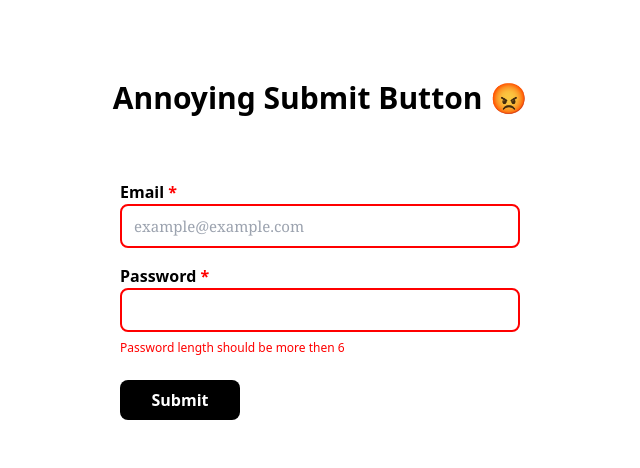
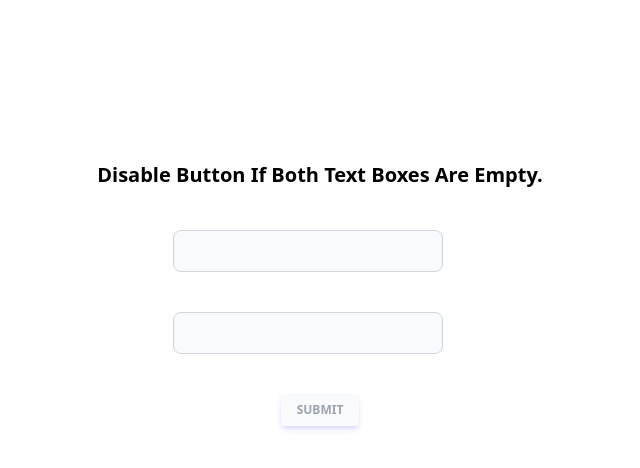
Before and after one commit to DevExplorerVaibhav/React-Practice, a React (Create React App) app: page / in a window 1280 px wide. Shown: the top 468 px of the page, without its empty margins (320-960 px from the left). Built offline with nearby package versions, Linux system fonts and the light colour scheme.

Commit message:
disable button if both textboxes are empty otherwise show sum of numbers

```diff
--- a/src/App.js
+++ b/src/App.js
@@ -1,12 +1,14 @@
 
 //import DisableButton from "./Projects/DisableButton";
-import AnnoyingButton from "./Projects/AnnoyingButton";
+//import AnnoyingButton from "./Projects/AnnoyingButton";
+import AdditionButton from "./Projects/AdditionButton";
 function App() {
 
   return (
    <>
 {/*<DisableButton/>*/}
-<AnnoyingButton/>
+{/*<AnnoyingButton/>*/}
+<AdditionButton/>
    </>
   );
 }
--- /dev/null
+++ b/src/Projects/AdditionButton.js
@@ -0,0 +1,39 @@
+import React,{useState} from 'react'
+
+function AdditionButton() {
+    const[text,setText]=useState({
+        input1: '',
+        input2: '',
+    });
+    const[sum,setSum]=useState("");
+    //handler function for changing value of text box
+    const handleChange=(event)=> {
+        setText((prevState) =>({
+            ...prevState,[event.target.name]:event.target.value
+        }));
+        console.log(text);
+       }
+     const handleAddition=() =>{
+           setSum(parseInt(text.input1) + parseInt(text.input2));
+     }
+  return (
+    <div>
+       <div className='flex flex-col justify-center items-center pt-40 gap-10 w-screen'>
+     <p className='font-bold text-[20px]'>Disable Button If Both Text Boxes Are Empty.</p>
+     {/*first input box */}
+      <input type="number" onChange={handleChange} name='input1' value={text.input1}
+     className='bg-gray-50 border border-gray-300 w-[270px] text-gray-900 text-sm rounded-lg p-2.5 outline-none mr-6'/>
+       {/*Second input box */}
+      <input type="number" onChange={handleChange} name='input2' value={text.input2}
+     className='bg-gray-50 border border-gray-300 w-[270px] text-gray-900 text-sm rounded-lg p-2.5 outline-none mr-6'/>
+      {/*Submit button*/}
+     <button disabled={text.input1 === '' || text.input2 === ''} onClick={handleAddition}
+     className='rounded bg-indigo-600 py-2 px-4 text-center align-middle font-sans text-xs font-bold uppercase text-white shadow-md shadow-indigo-500/20 transition-all hover:shadow-lg hover:shadow-indigo-500/40
+               disabled:bg-slate-50 disabled:text-gray-400'>Submit</button>
+               {(sum !=="")?(<p className='font-bold text-[20px]'>{`Sum of input values : ${sum}`}</p>): <p>&nbsp;</p>}
+     </div>
+     </div>
+  )
+}
+
+export default AdditionButton
--- a/src/Projects/AnnoyingButton.js
+++ b/src/Projects/AnnoyingButton.js
@@ -52,7 +52,7 @@ function AnnoyingButton() {
           {form.password.length <= 6? (<p>Password length should be more then 6</p>):<p>&nbsp;</p>}</div>
          </div>
         <div className={`flex ${(toggle)? 'justify-end': 'justify-start'}`}>
-        <button className={`text-white outline-none font-semibold w-[120px] rounded-lg px-2 py-2
+        <button className={`text-white outline-none font-semibold w-[120px]  rounded-lg px-2 py-2
         ${(form.password.length>6)? 'bg-[#03bb56]': 'bg-[#000000]'}`}
         onMouseEnter={annoySubmitButton}
         >Submit</button>
```
